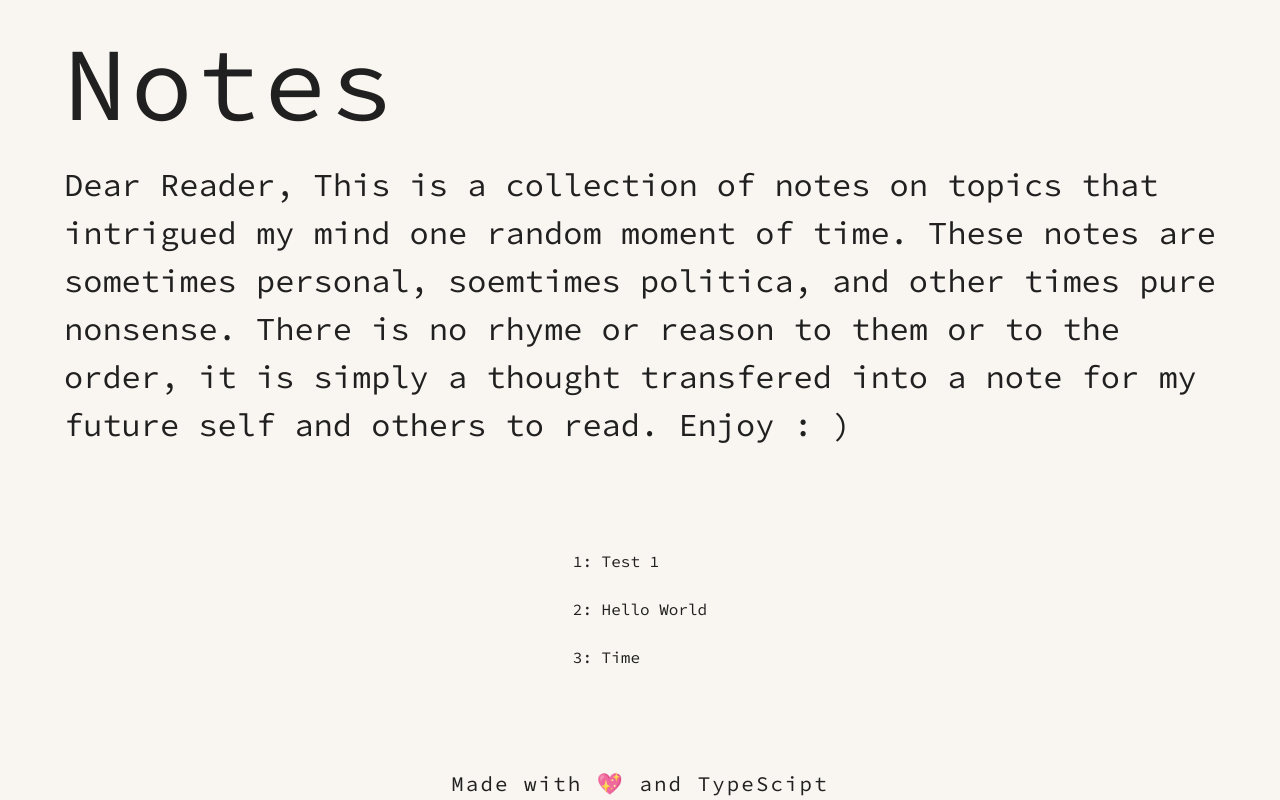
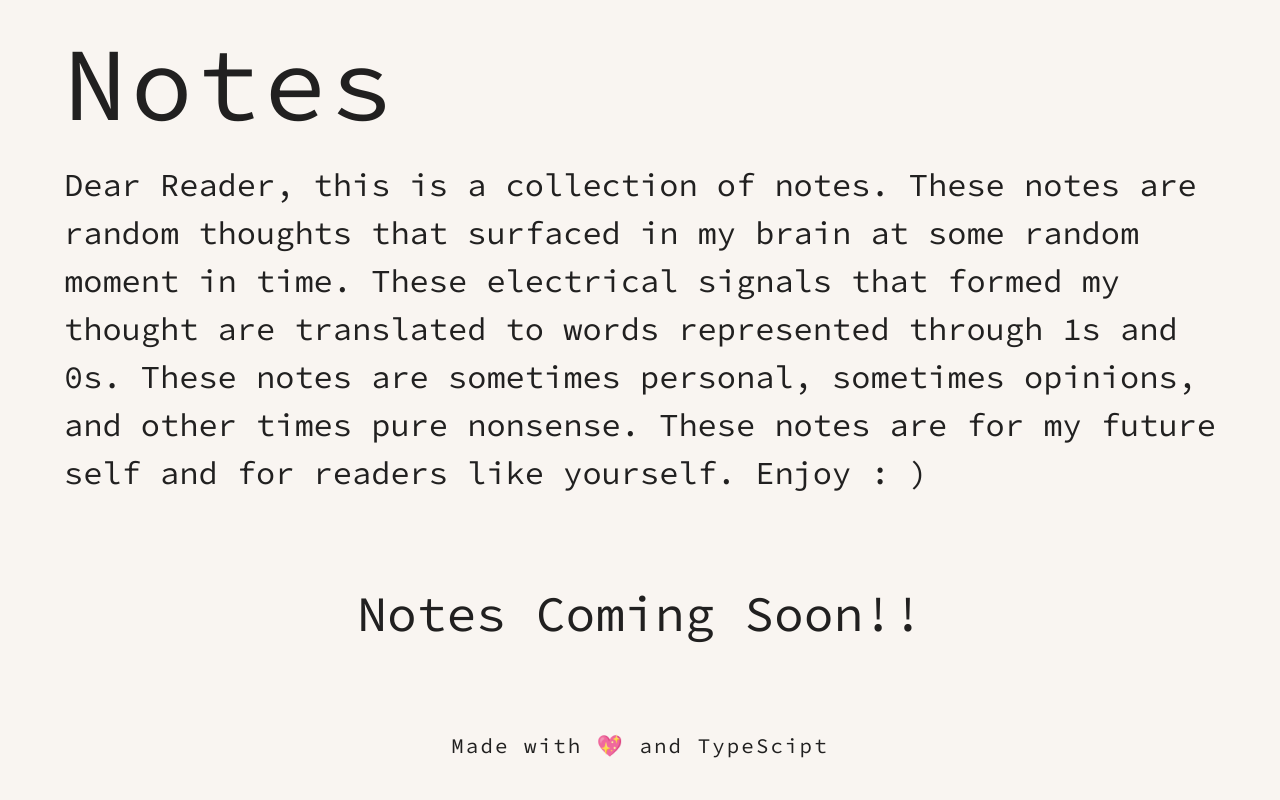
Before and after one commit to Dhivas-Sugumar/Personal-Site, a Next.js app: page /notes in a window 1280 px wide. Shown: the part 323-1123 px from the top of the page. After the commit the page ends 1086 px from the top, so only its background shows below. Built offline with nearby package versions, Linux system fonts and the light colour scheme.

Commit message:
Notes displays correctly if there are no notes.

```diff
--- a/src/components/notes-contents-list/NotesContentsList.tsx
+++ b/src/components/notes-contents-list/NotesContentsList.tsx
@@ -2,9 +2,11 @@ import { List, ListItem, ListItemText } from "@mui/material"
 import { notes } from "../../pages/notes/list"
 import Link from "next/link"
 import { NotesContentsListContainer, StyledListItem } from "./NotesContentsList.styles"
+import { H2, H4 } from "../../styles/styles"
 
 
 const NotesContentsList = () => {
+    if (Object.keys(notes).length > 0) {
         return (
             <NotesContentsListContainer>
                 <List>
@@ -22,4 +24,14 @@ const NotesContentsList = () => {
         )
     }
 
+    return (
+        <NotesContentsListContainer>
+
+        <H2>Notes Coming Soon!!</H2>
+        </NotesContentsListContainer>
+
+    )
+
+}
+
 export default NotesContentsList
--- a/src/components/notes-header/NotesHeader.tsx
+++ b/src/components/notes-header/NotesHeader.tsx
@@ -8,7 +8,10 @@ const NotesHeader = () => {
     <H1>Notes</H1>
     <AboutMeContentContainer>
     <AboutMeText>
-        {`Dear Reader,\n This is a collection of notes on topics that intrigued my mind one random moment of time. These notes are sometimes personal, soemtimes politica, and other times pure nonsense. There is no rhyme or reason to them or to the order, it is simply a thought transfered into a note for my future self and others to read. Enjoy : )\n`}
+        {`Dear Reader,\n this is a collection of notes.
+        These notes are random thoughts that surfaced in my brain at some random moment in time. These electrical signals that formed my thought are translated
+        to words represented through 1s and 0s. These notes are sometimes personal, sometimes opinions, and other times
+        pure nonsense. These notes are for my future self and for readers like yourself. Enjoy : )\n`}
     </AboutMeText>
     </AboutMeContentContainer>
     </AboutMeContainer>
--- a/src/pages/notes/index.tsx
+++ b/src/pages/notes/index.tsx
@@ -4,6 +4,7 @@ import { BodyContainer, PageContainer } from '../../styles/styles'
 import '../../../lib/fontawesome'
 import NotesHeader from '../../components/notes-header/NotesHeader'
 import NotesContentsList from '../../components/notes-contents-list/NotesContentsList'
+import { notes } from "../../pages/notes/list"
 
 const NotesPage = () => (
 
@@ -11,7 +12,8 @@ const NotesPage = () => (
   <Header />
   <BodyContainer>
     <NotesHeader/>
-    <NotesContentsList/>
+<NotesContentsList/>
+
   </BodyContainer>
   <Footer />
   </PageContainer>
--- a/src/pages/notes/list.ts
+++ b/src/pages/notes/list.ts
@@ -1,5 +1,2 @@
 export  const notes = {
-    1 : "Test 1",
-    2: "Hello World",
-    3: "Time"
 }
```
Lines whose indentation alone changed are shown as unchanged.
